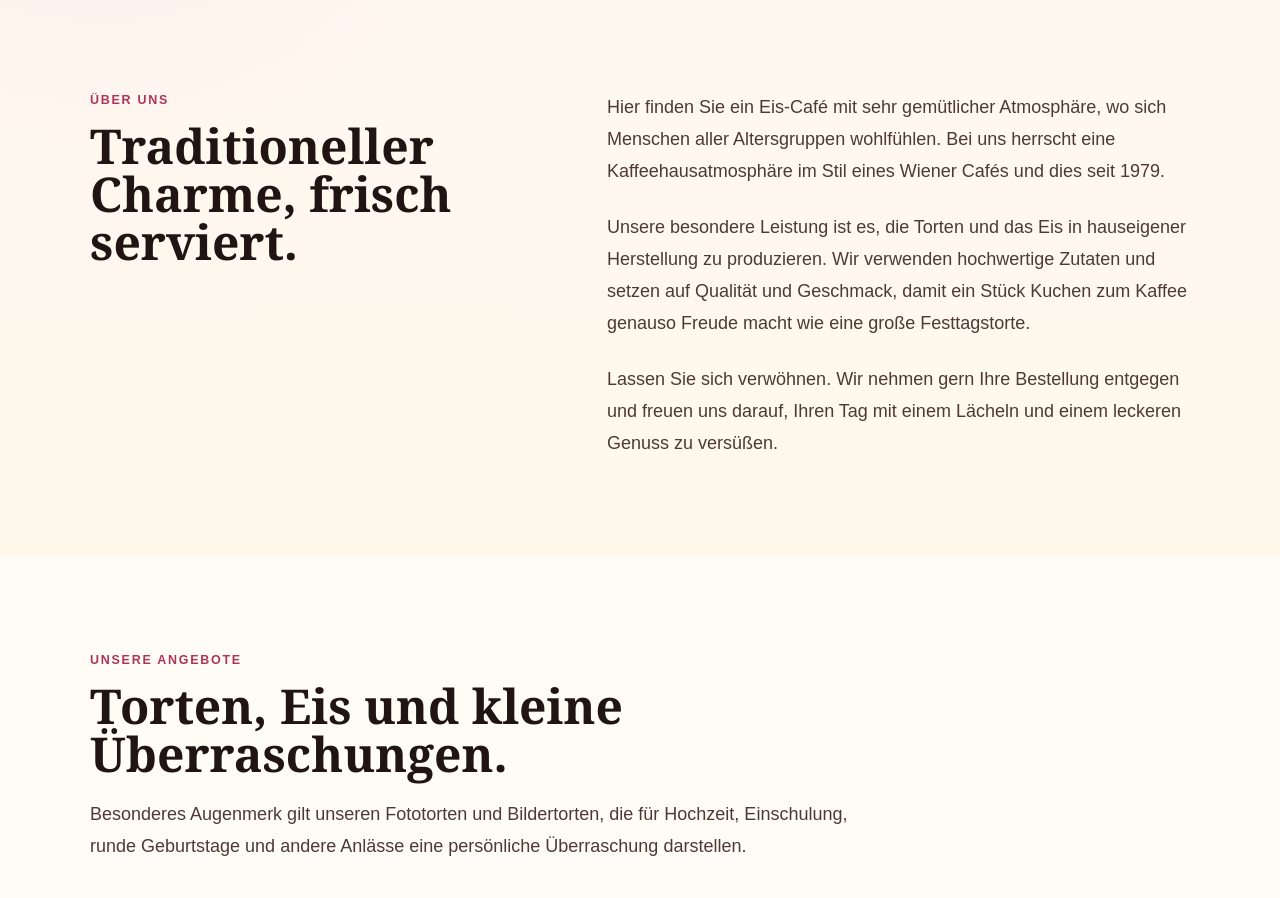
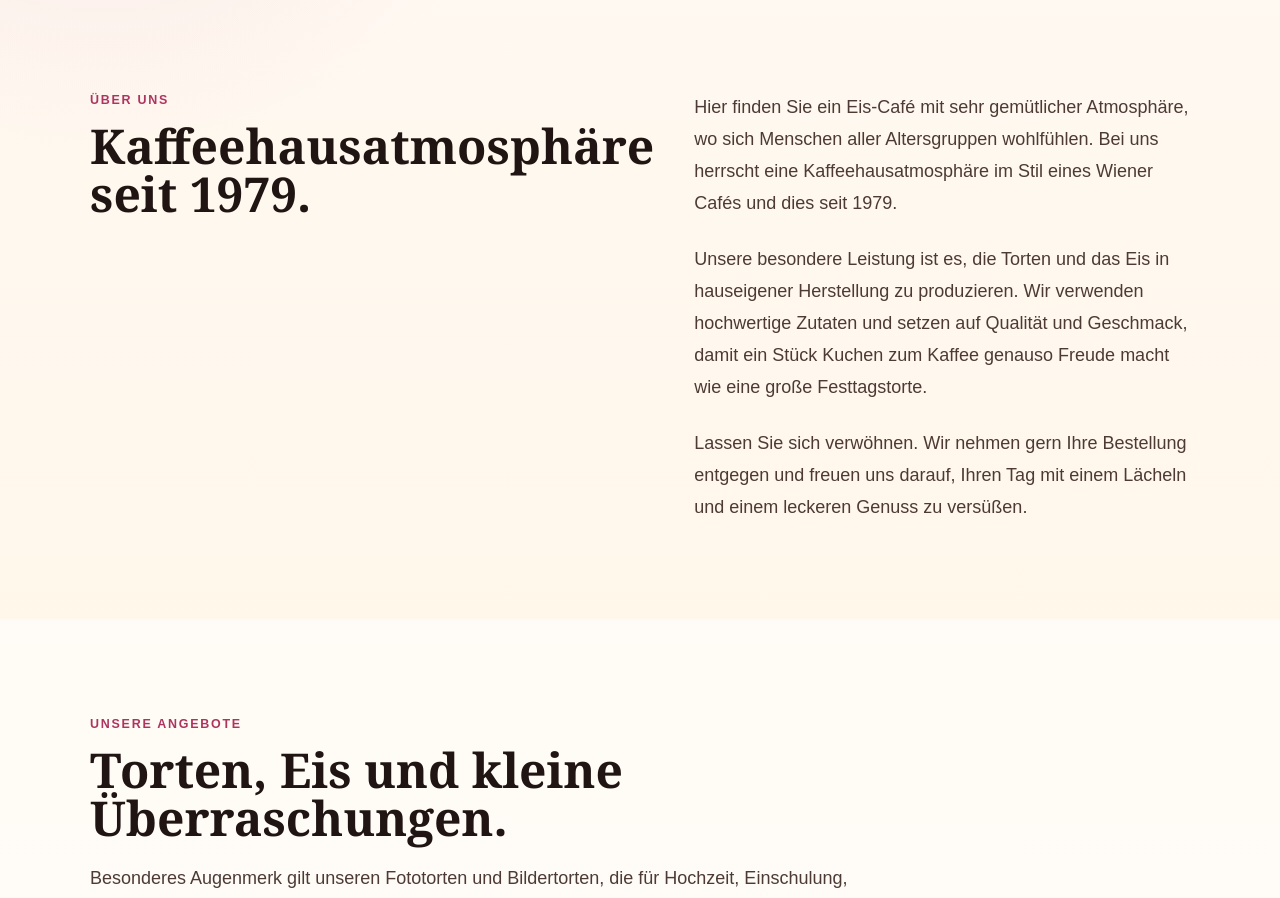
Before and after one commit to Luc1412/eiscafe-suprise, a Next.js app: page / in a window 1280 px wide. Shown: the part 940-1838 px from the top of the page. Built offline with nearby package versions, Linux system fonts and the light colour scheme.

Commit message:
fix: update header text

```diff
--- a/app/page.tsx
+++ b/app/page.tsx
@@ -146,7 +146,7 @@ export default function Home() {
             <div>
               <p className="section-kicker">Über uns</p>
               <h2 className="font-display mt-3 text-4xl font-bold text-[#201513] sm:text-5xl">
-                Traditioneller Charme, frisch serviert.
+                Kaffeehausatmosphäre seit 1979.
               </h2>
             </div>
             <div className="grid gap-6 text-lg leading-8 text-[#4d3a35]">
```
